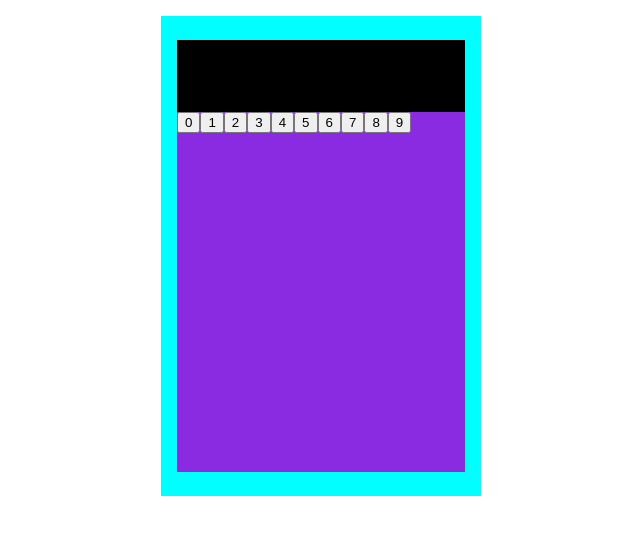
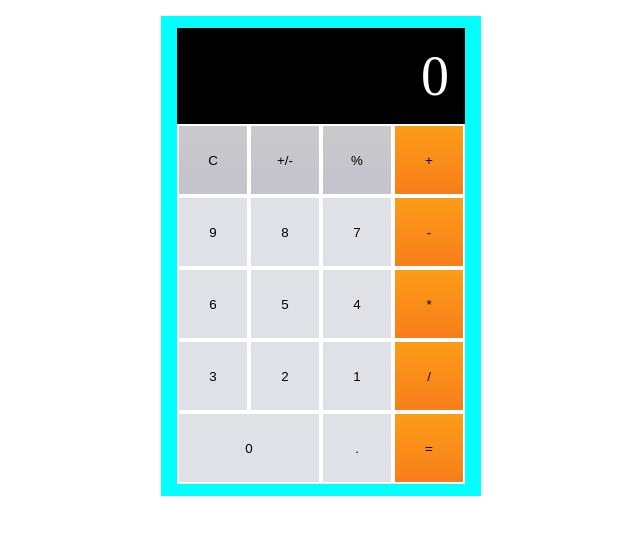
Before and after one commit to DCCA/calculator-js, a website with bundled scripts: page index.html in a window 1280 px wide. Shown: the whole page, without its empty margins (319-959 px from the left). Built offline with nearby package versions, Linux system fonts and the light colour scheme.

Commit message:
add buttons, display, logic por sum operation

```diff
--- a/gulpfile.js
+++ b/gulpfile.js
@@ -32,6 +32,7 @@ gulp.task('reload', function(done) {
 gulp.task("watch", function() {
     gulp.watch(["js/*.js", './js/parcials/*.js'], gulp.series("script" , "reload"));
     gulp.watch("./*.html", gulp.series("reload"));
+    gulp.watch("./style/*.css", gulp.series("reload"));
 });
 
 gulp.task('default', gulp.parallel('browser-sync', 'script','watch'));
--- a/index.html
+++ b/index.html
@@ -10,8 +10,15 @@
   <body>
     <section class="calculator">
         <section class="display">
+          <p class="display-number"></p>
         </section>
         <section class="buttons">
+          <section class="others">
+          </section>
+          <section class="numbers">
+          </section>
+          <section class="operators">
+          </section>
         </section>
     </section>
     <script src="./js/parcials/Buttons.js" type="module"></script>
--- a/js/calculator.js
+++ b/js/calculator.js
@@ -1,11 +1,89 @@
 import Buttons from '../build/Buttons.min.js'
 
+let displayNum = 0;
+let prevValue = 0;
+let nextValue = 0;
+const displayCalcu = document.querySelector('.display-number');
+
 start();
+display(displayNum);
+
+function click(){
+    if(this.className === 'numbers'){
+        let num = this.innerText
+        prevValue = prevValue + num;
+        prevValue = parseInt(prevValue, 10);
+        display(prevValue);
+    }
+    // If operators
+    if(this.className === 'operation'){
+        let runApp = {
+            sum: function(nextValue, prevValue) { return prevValue + nextValue },
+            sub: function(nextValue, prevValue) { return prevValue - nextValue },
+            mul: function(nextValue, prevValue) { return prevValue * nextValue },
+            div: function(nextValue, prevValue) { return prevValue / nextValue },
+            eq: function(nextValue) { return nextValue }
+        };
+        // Store operator
+        let ope = this.innerText;
+        // Execute the operation
+        if(ope === '+'){
+            let result = runApp.sum(nextValue, prevValue);
+            display(result);
+            console.log('re ' + result);
+            console.log('pv ' + prevValue);
+            console.log('nv ' + nextValue);
+            nextValue = result;
+            prevValue = '';
+        }
+        if(ope === '='){
+            let result = runApp.eq(nextValue);
+            display(result);
+            console.log('re ' + result);
+            console.log('pv ' + prevValue);
+            console.log('nv ' + nextValue);
+            nextValue = result;
+            prevValue = '';
+        }
+        // Set prevNumber to 0
+        // prevValue = 0;
+    }
+    // If point
+    // If others
+}
+
+function display(num){
+    displayCalcu.innerText = num;
+}
 
 function start(){
+    // Create number buttons
     for(let i = 0; i < 10; i++){
-        let button = new Buttons('numbers', i);
-        const buttonsSection = document.getElementsByClassName('buttons');
+        let numbers = 9 - i;
+        let button = new Buttons('numbers', numbers);
+        const buttonsSection = document.getElementsByClassName('numbers');
         button.create(buttonsSection);
     }
+    let button = new Buttons('point', '.');
+    const buttonsSection = document.getElementsByClassName('numbers');
+    button.create(buttonsSection);
+    // Generate operation buttons
+    let operations = ['+', '-', '*' , '/', '='];
+    for(let i = 0; i < operations.length; i++){
+        let button = new Buttons('operation', operations[i]);
+        const buttonsSection = document.getElementsByClassName('operators');
+        button.create(buttonsSection);
+    }
+    // Generate other buttons
+    let otherBtn = ['C', '+/-', '%'];
+    for(let i = 0; i < otherBtn.length; i++){
+        let button = new Buttons('operation', otherBtn[i]);
+        const buttonsSection = document.getElementsByClassName('others');
+        button.create(buttonsSection);
+    }
+    // Add event listeners
+    const buttons = document.querySelectorAll('button');
+    for(let i = 0; i < buttons.length; i++){
+        buttons[i].addEventListener('click', click);
+    }
 }
--- a/js/parcials/Buttons.js
+++ b/js/parcials/Buttons.js
@@ -5,9 +5,9 @@ export default class Button {
     }
     create(buttonSection){
         let buttonSec = buttonSection;
-        let newButton = document.createElement("button");
+        let newButton = document.createElement('button');
         newButton.innerText = this.value;
-        newButton.setAttribute("class", this.classBtn);
+        newButton.setAttribute('class', this.classBtn);
         buttonSec[0].appendChild(newButton);
     }
   }
--- a/style/style.css
+++ b/style/style.css
@@ -16,12 +16,71 @@ body{
 
 .display{
     width: 90%;
-    height: 15%;
+    height: 20%;
     background-color: black;
+    color: white;
+    font-size: 2rem;
+    display: flex;
+    flex-direction: column;
+    justify-content: center;
+}
+
+.display p{
+    color: white;
+    font-size: 3.5rem;
+    margin: 1rem;
+    text-align: right;
 }
 
 .buttons{
     width: 90%;
     height: 75%;
-    background-color: blueviolet;
+    display: flex;
+    flex-direction: column;
+    flex-wrap: wrap;
 }
+
+.numbers{
+    width: 75%;
+    height: 80%;
+}
+
+.numbers button{
+    width: 33.333%;
+    height: 25%;
+    border: #fff 2px solid;
+    box-shadow: 0px 0px 0px #fff;
+    background: #e0e0e7
+}
+
+.numbers button:nth-child(10){
+    width: 66.66%;
+    height: 25%;
+}
+
+.operators{
+    width: 25%;
+    height: 80%;
+    background-color: chartreuse;
+}
+
+.operators button{
+    width: 100%;
+    height: 25%;
+    border: #fff 2px solid;
+    box-shadow: 0px 0px 0px #fff;
+    background:  linear-gradient(to bottom, rgba(252,156,23,1) 0%, rgba(247,126,27,1) 100%);
+}
+
+.others{
+    width: 75%;
+    height: 20%;
+}
+
+.others button{
+    width: 33.33%;
+    height: 100%;
+    border: #fff 2px solid;
+    box-shadow: 0px 0px 0px #fff;
+    background: linear-gradient(to bottom, rgba(202,202,204,1) 0%, rgba(196,194,204,1) 100%);
+}
```
Also changed, not shown: build/Display.min.js (added), build/Operator.min.js (added), build/calculator.min.js.
